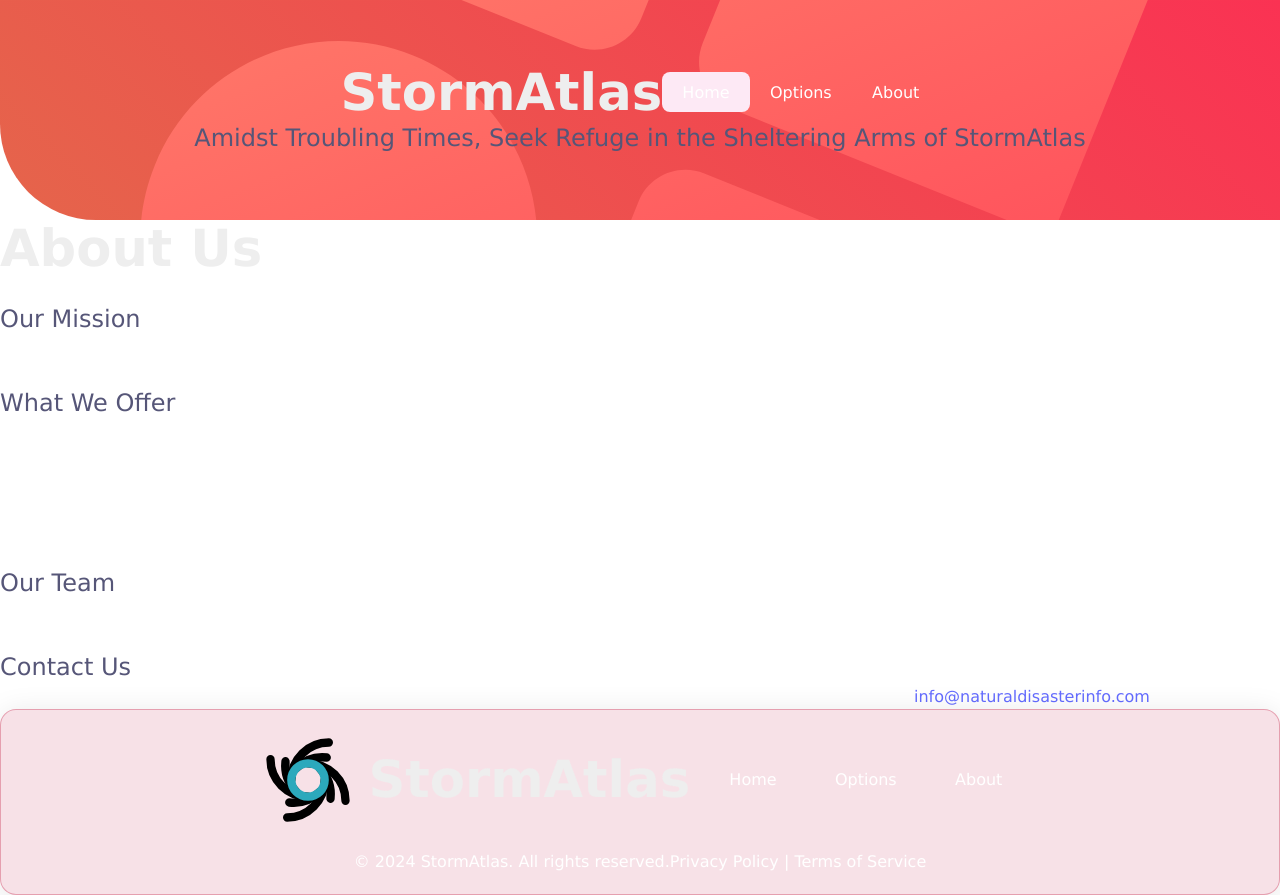
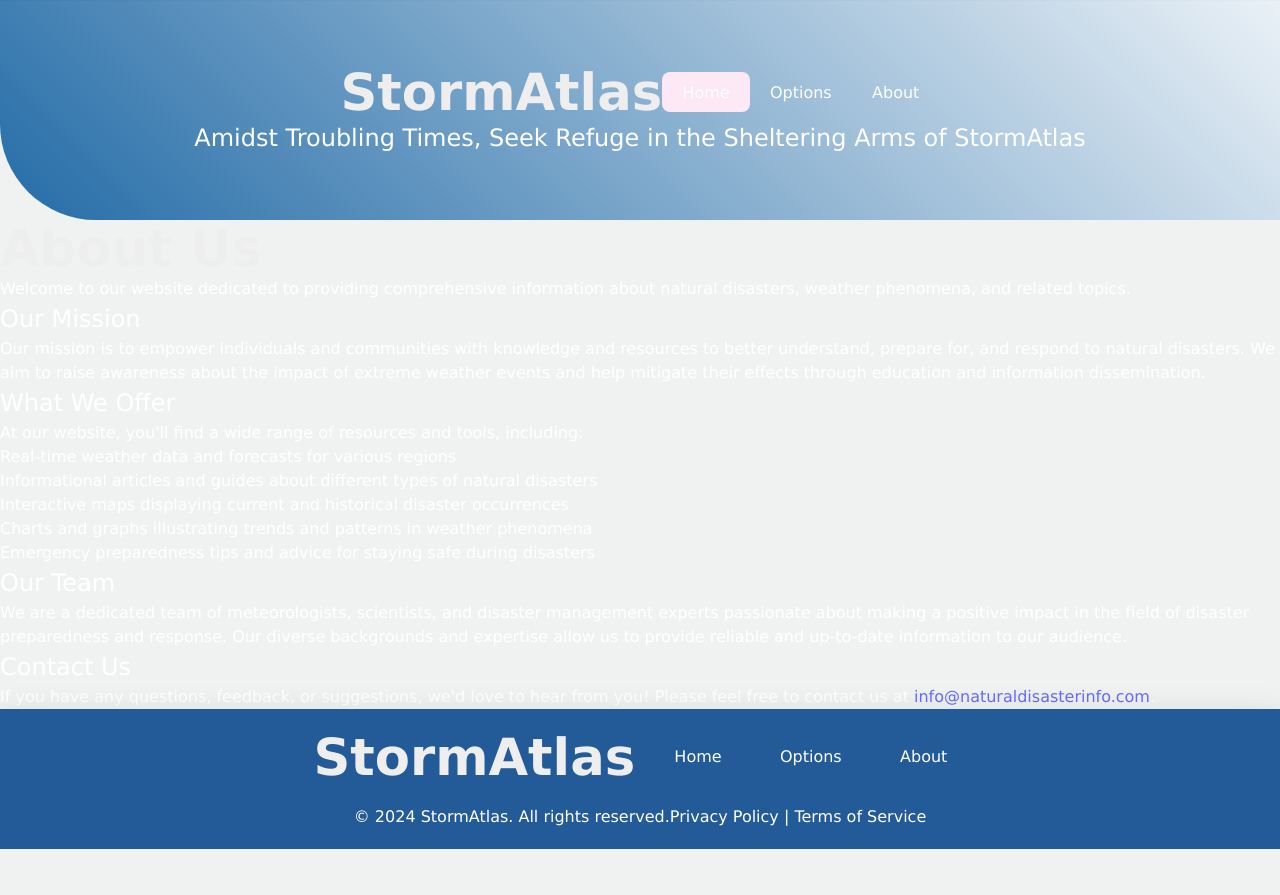
Before and after one commit to SinthMite/StormAtlas, a React (Vite) app: page /about in a window 1280 px wide. After the commit the page ends 849 px from the top, so only its background shows below. Built offline with nearby package versions, Linux system fonts and the light colour scheme; some icons are missing.

Commit message:
News Letter Added

```diff
--- a/src/App.css
+++ b/src/App.css
@@ -16,9 +16,9 @@ header {
   justify-content: space-between;
   align-items: center;
   padding: 4rem;
-  background-image: url('./assets/bg-pattern-intro-desktop.svg'), linear-gradient(45deg, rgb(229, 101, 75), rgb(250, 50, 83));
-  background-position: center, center;
-  background-size: 100rem, cover;
+  background-image: linear-gradient(45deg, hsl(207, 83%, 34%), hsl(0, 0%, 100%));
+  background-position: center;
+  background-size: 100rem;
   border-radius: 0rem 0rem 0rem 6rem;
 }
 .headerDiv{
@@ -49,13 +49,6 @@ footer{
   display: flex;
   justify-content: space-between;
   align-items: center;
-  /* From https://css.glass */
-  background: rgba(255, 255, 255, 0);
-  border-radius: 16px;
-  box-shadow: 0 4px 30px rgba(0, 0, 0, 0.5);
-  backdrop-filter: blur(9.8px);
-  -webkit-backdrop-filter: blur(9.8px);
-  border: 1px solid rgba(255, 255, 255, 0.15);
 
 }
 .homePage {
--- a/src/Footer.css
+++ b/src/Footer.css
@@ -1,10 +1,7 @@
 .footer {
-    background: rgba(213, 99, 126, 0.19);
+    background: rgb(34, 91, 151);
     box-shadow: 0 4px 30px rgba(0, 0, 0, 0.1);
-    backdrop-filter: blur(6.2px);
-    -webkit-backdrop-filter: blur(6.2px);
-    border: 1px solid rgba(213, 99, 126, 0.52);
-      color: #fff;
+    color: #fff;
     padding: 20px;
     display: flex;
     flex-direction: column;
--- a/src/Footer.jsx
+++ b/src/Footer.jsx
@@ -7,7 +7,6 @@ const Footer = () => {
     <footer className="footer">
       <div className='footerContent'>
         <div className='logoContainer'>
-          <img src={Logo} alt="logo" width='80px' id='logo'/>
           <h1>StormAtlas</h1>
         </div>
         <div className='footerLinks'>
--- a/src/Home.css
+++ b/src/Home.css
@@ -1,35 +1,26 @@
 
-video{
-    filter: brightness(40%); /* Adjust the percentage to darken or lighten the video */
-    width: 100%;
-    position: relative;
-}
+
 
 h2{
     font-size: 1.5em;
     font-weight: 500;
-    color: rgb(86, 86, 120);
+    color: rgb(255, 255, 255);
 }
 
 .weatherContainer{
-    background: rgba(213, 99, 126, 0.19);
+    background: rgb(34, 91, 151);
     box-shadow: 0 4px 30px rgba(0, 0, 0, 0.1);
-    backdrop-filter: blur(6.2px);
-    -webkit-backdrop-filter: blur(6.2px);
-    border: 1px solid rgba(213, 99, 126, 0.52);
+    color: #fff;
     display: flex;
     flex-direction: column;
     width: 300px;
-    color: rgb(86, 86, 120);
-    padding-left: 1rem;
+    padding: 1rem;
 }
 
 .newsContainer{
-    background: rgba(213, 99, 126, 0.19);
+    background: rgb(34, 91, 151);
     box-shadow: 0 4px 30px rgba(0, 0, 0, 0.1);
-    backdrop-filter: blur(6.2px);
-    -webkit-backdrop-filter: blur(6.2px);
-    border: 1px solid rgba(213, 99, 126, 0.52);
+    color: #fff;
     display: flex;
     flex-direction: column;
     width: 300px;
@@ -89,3 +80,19 @@ h2{
     overflow: hidden; /* Hide overflowing text */
     text-overflow: ellipsis; /* Add ellipsis (...) for long text */
   }
+
+
+  .weatherContainer input{
+    width: 100%;
+    padding: 10px;
+    border: none;
+    border-bottom: 2px solid #fff;
+    outline: none;
+    font-size: 16px;
+    color: #fff;
+    background-color: transparent;
+  }
+  .weatherContainer input::placeholder{
+    color: #fff;
+
+  }
--- a/src/Home.jsx
+++ b/src/Home.jsx
@@ -70,29 +70,7 @@ const Home = ({ setLat, setLon }) => {
         }
     }, []);
 
-    const handleSubmit = async (event) => {
-        event.preventDefault();
-        setError('');
-        try {
-            setLoading(true);
-            const geoResponse = await fetchGeo();
-            if (geoResponse) {
-                const weatherData = await fetchWeather(geoResponse.lat, geoResponse.lon);
-                if (weatherData) {
-                    setCityName(weatherData.cityName);
-                    setTemperature(weatherData.temperature);
-                    setDescription(weatherData.description.toUpperCase());
-                    setHumidity(weatherData.humidity);
-                    setLat(geoResponse.lat);
-                    setLon(geoResponse.lon);
-                }
-            }
-        } catch (error) {
-            setError('Error fetching weather data. Please enter a valid ZIP code.');
-        } finally {
-            setLoading(false);
-        }
-    };
+
 
     const handleChange = (event) => {
         setZipCode(event.target.value);
@@ -144,7 +122,9 @@ console.log(scienceNews.results)
                     <h2>Science News</h2>
                     {scienceNews.results && scienceNews.results.length > 0 ? (
     <ul>
-                            {scienceNews.results.map((article, index) => (
+        {scienceNews.results
+            .filter(article => article.image_url) // Filter out articles with no image
+            .map((article, index) => (
                 <li key={index}>
                     <a href={article.link} target="_blank" rel="noopener noreferrer">
                         <img src={article.image_url} alt={article.title} />
@@ -159,7 +139,7 @@ console.log(scienceNews.results)
 )}
                 </div>
                 <div className='weatherContainer'>
-                    <form onSubmit={handleSubmit}>
+                    <form>
                         <input
                             type="text"
                             value={zipCode}
@@ -167,7 +147,6 @@ console.log(scienceNews.results)
                             placeholder="Enter ZIP code"
                             id='homeWeather'
                         />
-                        <button type="submit">Search</button>
                     </form>
                     {error && <p className="error">{error}</p>}
                     {loading ? (
--- a/src/HomeMap.css
+++ b/src/HomeMap.css
@@ -7,3 +7,7 @@
     margin: 3rem 0rem;
 
 }
+
+.MapContainer{
+    border:1px solid black;
+}
--- a/src/index.css
+++ b/src/index.css
@@ -50,7 +50,7 @@ button:focus-visible {
 @media (prefers-color-scheme: light) {
   :root {
     color: #ffffff;
-    background-image:linear-gradient(45deg, #ffffff, #ffffff);
+    background-color: hsla(175, 9%, 73%, 0.2);
   }
   a:hover {
     color: #747bff;
```
Lines whose indentation alone changed are shown as unchanged.
